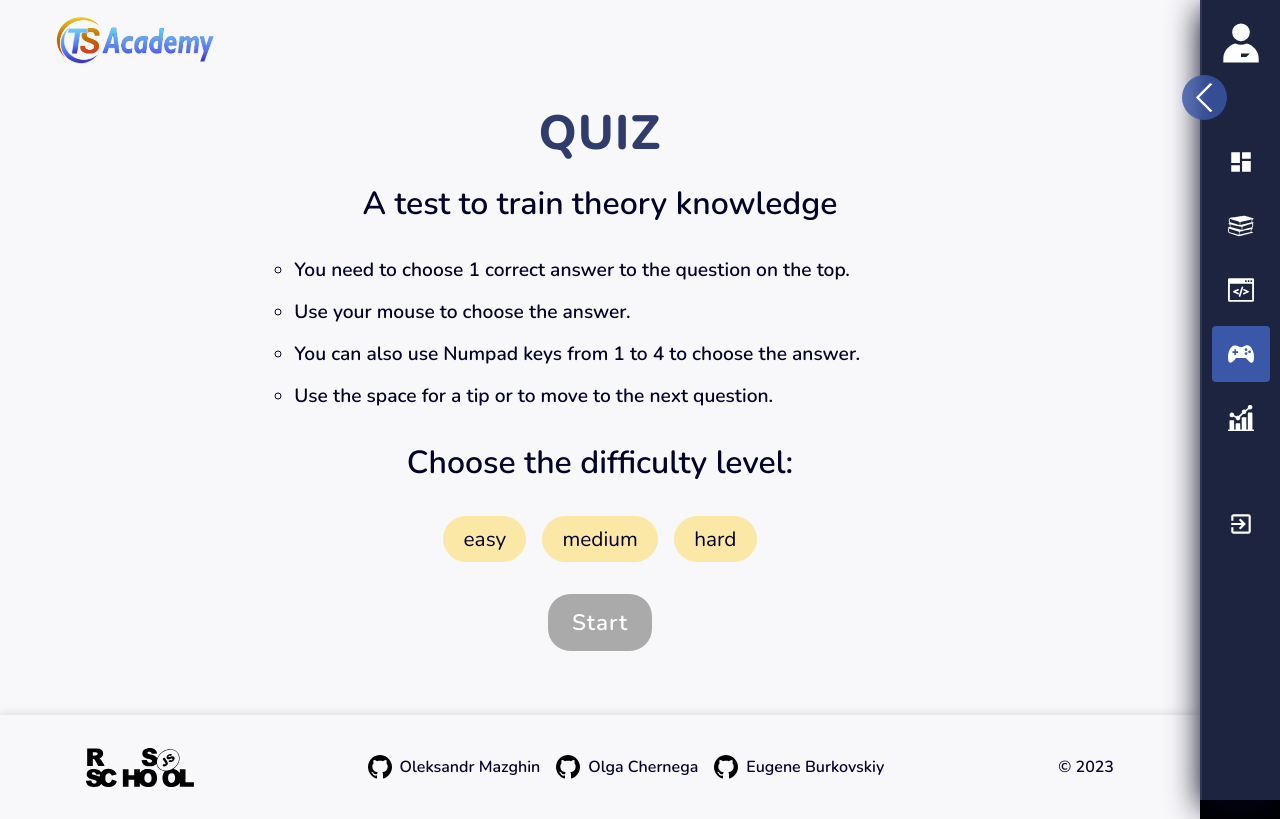
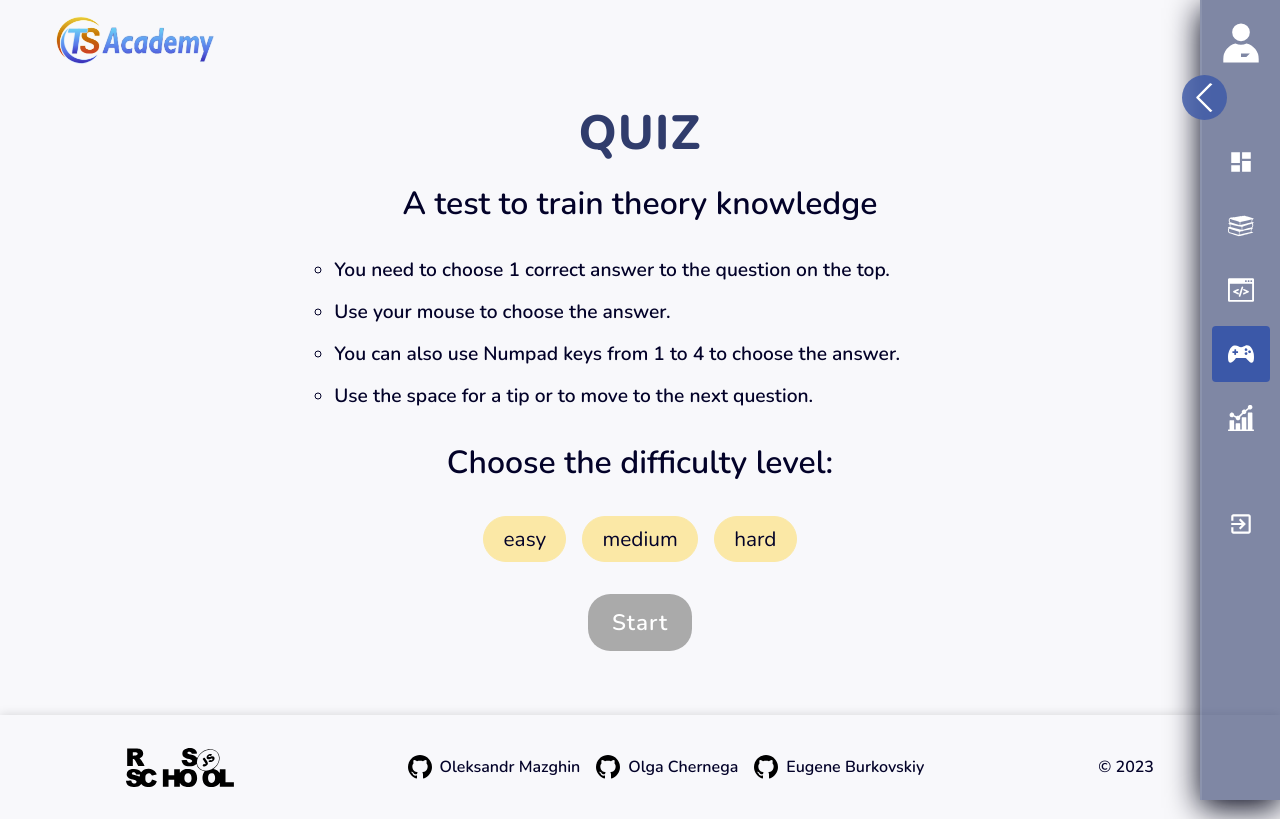
Before and after one commit to elian-cheng/rs-clone, a React (Create React App) app: page /games/quiz in a window 1280 px wide. Built offline with nearby package versions, Linux system fonts and the light colour scheme.

Commit message:
fix: change server link

```diff
--- a/src/API/URL.ts
+++ b/src/API/URL.ts
@@ -1 +1 @@
-export const BASE_URL = 'https://rs-clone-api.up.railway.app/';
+export const BASE_URL = 'https://ts-academy.up.railway.app/';
--- a/src/theme/base/_base.scss
+++ b/src/theme/base/_base.scss
@@ -125,7 +125,7 @@
   -webkit-box-orient: vertical;
   -webkit-box-direction: normal;
   -ms-flex-direction: column;
-  flex-direction: row;
+  flex-direction: column;
   overflow: hidden;
 }
 
```
